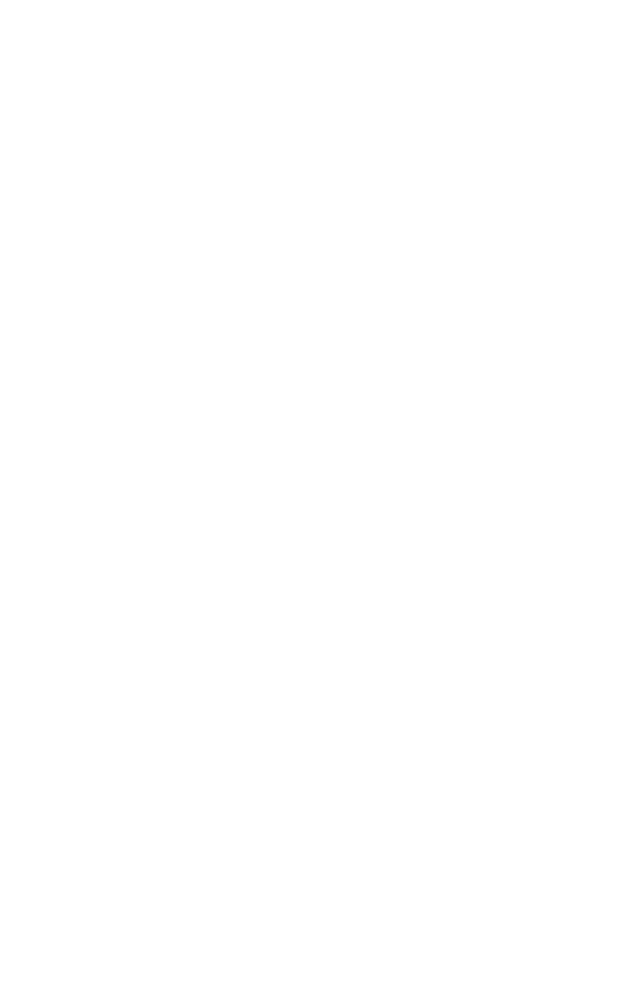
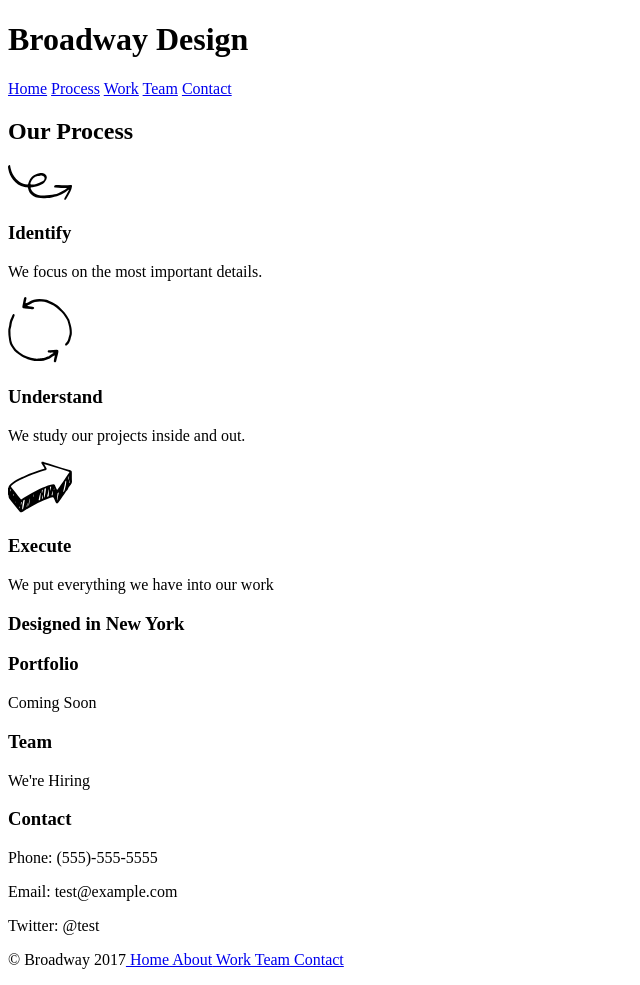
Before and after one commit to ypwesley/broadway, a plain HTML site: page index.html in a window 1280 px wide. Shown: the whole page, without its empty margins (0-640 px from the left). Before the commit the page ends 800 px from the top, so only its background shows below. Drawn offline with Linux system fonts and the light colour scheme.

Commit message:
index.html update

```diff
--- a/index.html
+++ b/index.html
@@ -2,9 +2,43 @@
 <html>
   <head>
     <meta charset="utf-8">
-    <title></title>
+    <title>Broadway Design</title>
   </head>
   <body>
+    <h1>Broadway Design</h1>
+    <div id="navigation">
+      <a href="#">Home</a>
+      <a href="#process">Process</a>
+      <a href="#work">Work</a>
+      <a href="team">Team</a>
+      <a href="contact">Contact</a>
+    </div>
+    <div id="about">
+      <h2>Our Process</h2>
+      <img src="resources/icons/identify.svg" />
+      <h3>Identify</h3>
+      <p>We focus on the most important details.</p>
+      <img src="resources/icons/understand.svg" />
+      <h3>Understand</h3>
+      <p>We study our projects inside and out.</p>
+      <img src="resources/icons/execute.svg" />
+      <h3>Execute</h3>
+      <p>We put everything we have into our work</p>
+    </div>
+    <div class="bottom">
+      <h3 class="header2">Designed in New York</h3>
+      <h3 class="work">Portfolio</h3>
+      <p>Coming Soon</p>
+      <h3 class="team">Team</h3>
+      <p>We're Hiring</p>
+      <h3 class="contact">Contact</h3>
+      <p>Phone: (555)-555-5555</p>
+      <p>Email: test@example.com</P>
+      <p>Twitter: @test</p>
+    </div>
+    <div id="footer">
+      <p>&copy; Broadway 2017<a href="#"> Home</a><a href="#about"> About</a><a href="#work"> Work</a><a href="#team"> Team</a><a href="contact"> Contact</a></p>
+    </div>
 
   </body>
 </html>
```
